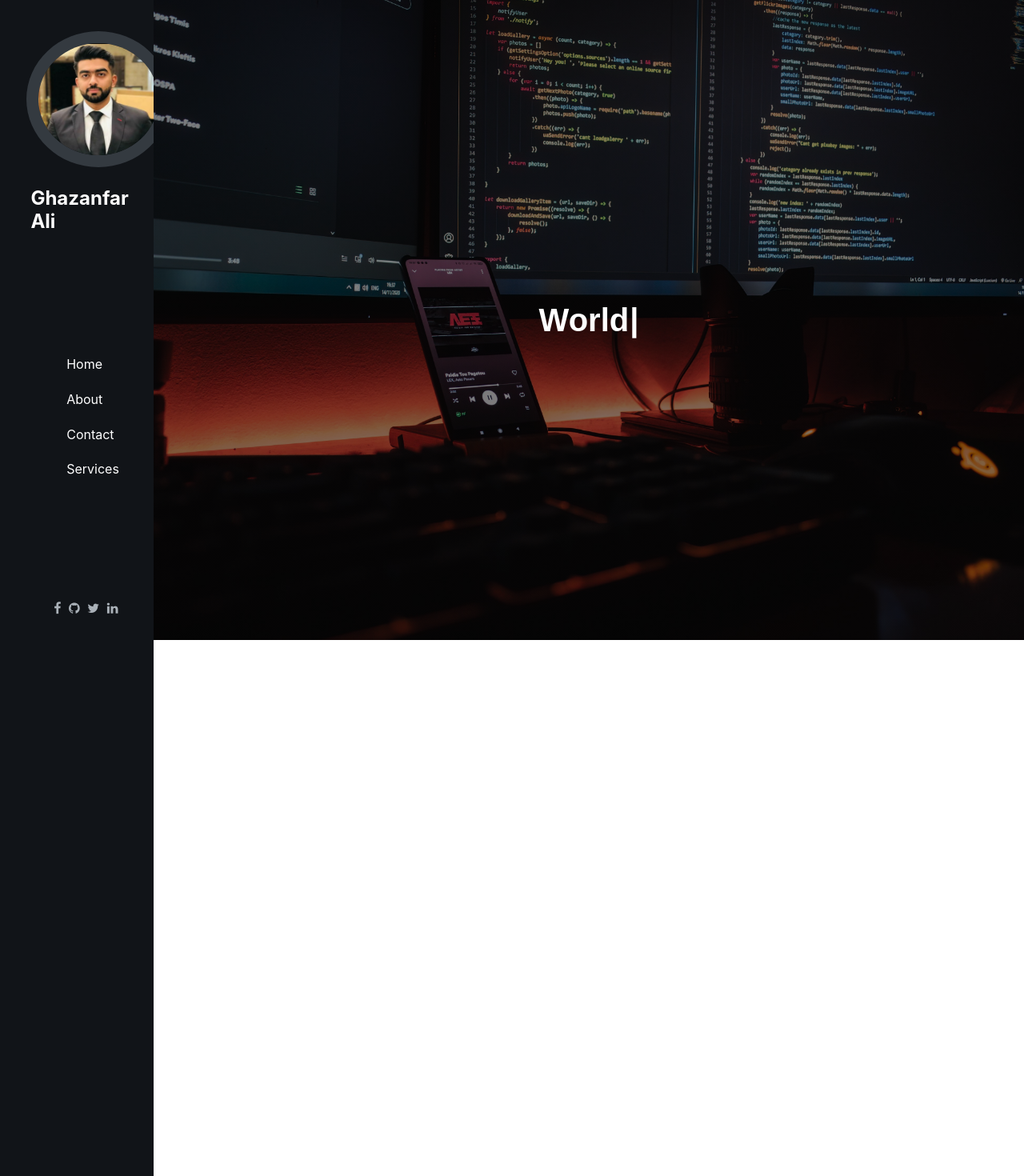
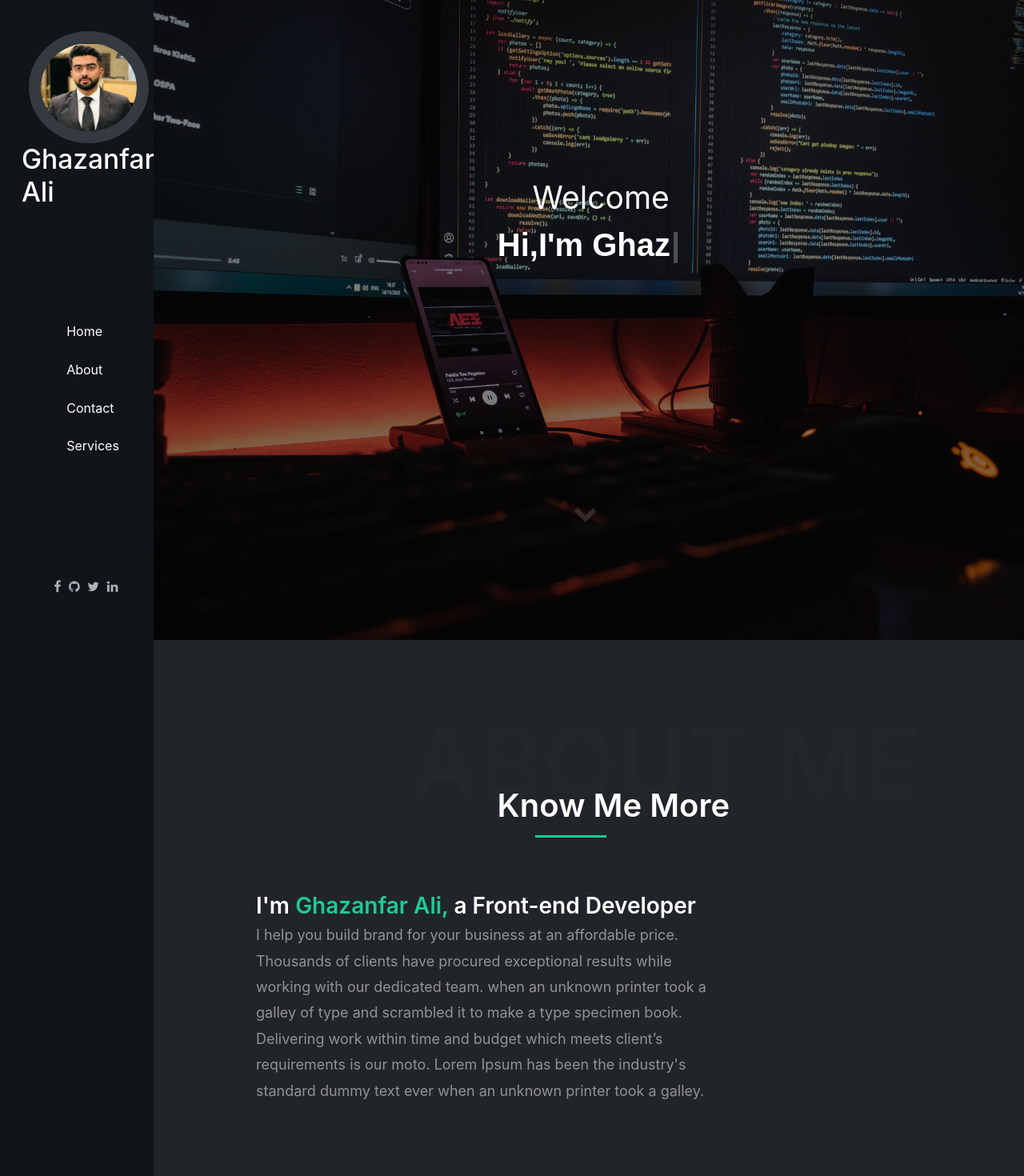
Before and after one commit to GhazanfarAli123/Portfolio, a React (Create React App) app in the folder ghazanfar-ali-portfolio/: page / in a window 1280 px wide. Shown: the top 1470 px of the page at 80% size. Before the commit the page ends 800 px from the top, so only its background shows below. Built offline with nearby package versions, Linux system fonts and the light colour scheme.

Commit message:
@new changes

```diff
--- a/ghazanfar-ali-portfolio/public/index.html
+++ b/ghazanfar-ali-portfolio/public/index.html
@@ -12,6 +12,7 @@
     <script src="https://unpkg.com/typewriter-effect@latest/dist/core.js"></script>
     <link rel="stylesheet" href="https://cdnjs.cloudflare.com/ajax/libs/font-awesome/4.7.0/css/font-awesome.min.css">
     <link rel="apple-touch-icon" href="%PUBLIC_URL%/logo192.png" />
+    <link rel="stylesheet" href="https://cdn.jsdelivr.net/npm/bootstrap@4.0.0/dist/css/bootstrap.min.css" integrity="sha384-Gn5384xqQ1aoWXA+058RXPxPg6fy4IWvTNh0E263XmFcJlSAwiGgFAW/dAiS6JXm" crossorigin="anonymous">
     <link href='https://unpkg.com/boxicons@2.1.4/css/boxicons.min.css' rel='stylesheet'>
     <link rel="stylesheet" href="https://unicons.iconscout.com/release/v4.0.0/css/line.css">
     <!--
--- a/ghazanfar-ali-portfolio/src/App.js
+++ b/ghazanfar-ali-portfolio/src/App.js
@@ -2,6 +2,7 @@ import React from "react";
 import Header from "./Components/header";
 import { Services } from "./Components/services";
 import { Home } from "./Components/Home";
+import { About } from "./Components/About";
 import "./Components/script.js"
 
 function App() {
@@ -9,6 +10,7 @@ function App() {
     <div className="App">
       <Header />
       <Home />
+      <About />
       <Services />
     </div>
   );
--- /dev/null
+++ b/ghazanfar-ali-portfolio/src/Components/About.js
@@ -0,0 +1,23 @@
+export const About = () => {
+
+    return (
+      <div className="about-me">
+        <div className="about-me-text">
+            About me
+        </div>
+        <div className="about-me-2">
+        Know Me More
+        </div>
+        <div className="about-me-3">
+        I'm <span>Ghazanfar Ali,</span> a Front-end Developer
+        </div>
+        <div className="about-me-4">
+        I help you build brand for your business at an affordable price. Thousands of clients have procured exceptional results while working with our dedicated team. when an unknown printer took a galley of type and scrambled it to make a type specimen book.
+
+<br/><span className="delivering">Delivering work within time and budget which meets client’s requirements is our moto. Lorem Ipsum has been the industry's standard dummy text ever when an unknown printer took a galley.
+</span>
+        </div>
+
+      </div>
+    )
+  }
--- a/ghazanfar-ali-portfolio/src/Components/Home.js
+++ b/ghazanfar-ali-portfolio/src/Components/Home.js
@@ -4,15 +4,21 @@ import Typewriter from "typewriter-effect";
 
 export const Home = () => {
 
-    return(
+  return (
+    <div className="home-page-background">
+                <div className="welcome">Welcome</div>
+
       <div className="app2">
         <Typewriter
           options={{
-    strings: ['Hello', 'World'],
+            strings: ["Hi,I'm Ghazanfar Ali", "I am a Front-end developer"],
             autoStart: true,
             loop: true,
           }}
         />
       </div>
+      <i class="fas fa fa-chevron-down" aria-hidden="true"></i>
+
+    </div>
   )
 }
--- a/ghazanfar-ali-portfolio/src/Components/style.css
+++ b/ghazanfar-ali-portfolio/src/Components/style.css
@@ -1,5 +1,4 @@
-
-ul{
+ul {
   list-style-type: none;
   margin: 0;
   padding: 0;
@@ -10,55 +9,71 @@ ul{
   overflow: auto;
   padding-top: 20px;
 }
-.options{
+
+.options {
   display: block;
   color: rgb(255, 255, 255);
   padding: 8px 16px;
   text-decoration: none;
 }
-.prof-image{
+
+.prof-image {
   width: 150px;
   height: 140px;
   border-radius: 50%;
   border: 15px solid #343a40;
-  margin-left: 17%;
+  margin-left: 19%;
   margin-top: 10%;
 }
-.name{
+
+.name {
   color: white;
-  margin-left: 20%;
+  margin-left: 14%;
+  font-size: 2.1rem !important;
 }
+
 ul .options {
   margin-top: 4%;
   margin-left: 35%;
 }
-.option-1{
+
+.option-1 {
   padding-top: 70%;
 }
-.social-icons{
+
+.social-icons {
   display: inline-flex;
   margin-top: 10%;
 }
-.icons{
+
+.icons {
   color: white;
   margin-left: 5%;
 }
-.icon-1{
+
+.icon-1 {
   padding-left: 30%;
 
 }
-.icons{
+
+.icons {
   color: #aab1b8 !important;
 }
+
 .app2 {
   font-family: sans-serif;
-  font-weight:800;
-  font-size:40px;
+  font-weight: 800;
+  font-size: 40px;
   text-align: center;
-  display:flex;
-  justify-content:center;
-  align-items:center;
-  min-height:100vh;
+  display: flex;
+  justify-content: center;
+  align-items: center;
+
+  color: white;
+  margin-left: 15%;
+}
+
+.home-page-background {
   background: linear-gradient(rgba(0, 0, 0, 0.5), rgba(0, 0, 0, 0.5)), url('./images/fotis-fotopoulos-6sAl6aQ4OWI-unsplash.jpg');
   background-attachment: fixed;
   background-position: 50%;
@@ -66,7 +81,85 @@ ul .options {
   background-size: cover;
   -webkit-background-size: cover;
   -moz-background-size: cover;
+  min-height: 100vh;
+
   transition: background-image .3s ease-in .2s;
+}
+
+.welcome {
+  margin-left: 52%;
   color: white;
-  margin-left: 15%;
+  font-size: 39px;
+  padding-top: 17%;
 }
+
+.fas{
+  margin-left: 56%;
+  color: #fff;
+  font-size: 30px;
+  position: relative;
+  padding-top: 20%;
+  animation-name: arrowdown;
+  animation-duration: 2s;
+  animation-timing-function: linear;
+  animation-iteration-count: infinite;
+  font-weight: 100;
+  opacity: 1;
+}
+@keyframes arrowdown{
+  0%   {top:0px;transform: translateY(0);}
+
+  100% {opacity: 0;transform: translateY(40px);}
+}
+.about-me{
+  width: 100%;
+  height: 800px;
+  background-color: #212529;
+}
+.about-me-text{
+  text-transform: uppercase;
+  opacity: .1;
+  color: #363b3f;
+  margin-left: 40%;
+  font-size: 120px;
+  font-weight: 600;
+  padding-top: 5%;
+}
+.about-me-2{
+  color: white !important;
+  margin-left: 47%;
+  margin-top: -6%;
+  font-size: 40px;
+  font-weight: 600;
+  padding: 10px 20px;
+  position: relative;
+}
+.about-me-2:after {
+  content: '';
+  position: absolute;
+  bottom: 0px;
+  left: 10%;
+  width: 13%;
+  border-bottom: 3px solid #20c997;
+}
+.about-me-3{
+  margin-left: 25%;
+  color: #fff;
+  margin-top: 5%;
+  font-size: 1.75rem;
+  font-weight: 600;
+  width: 50%;
+}
+.about-me-3 span{
+  color: #20c997;
+}
+.about-me-4{
+  color: hsla(0,0%,100%,.5) !important;
+  width: 45%;
+  margin-left: 25%;
+  line-height: 1.8;
+  font-size: 18px;
+}
+.delivering{
+  margin-top: 10px;
+}
```
Lines whose indentation alone changed are shown as unchanged.
